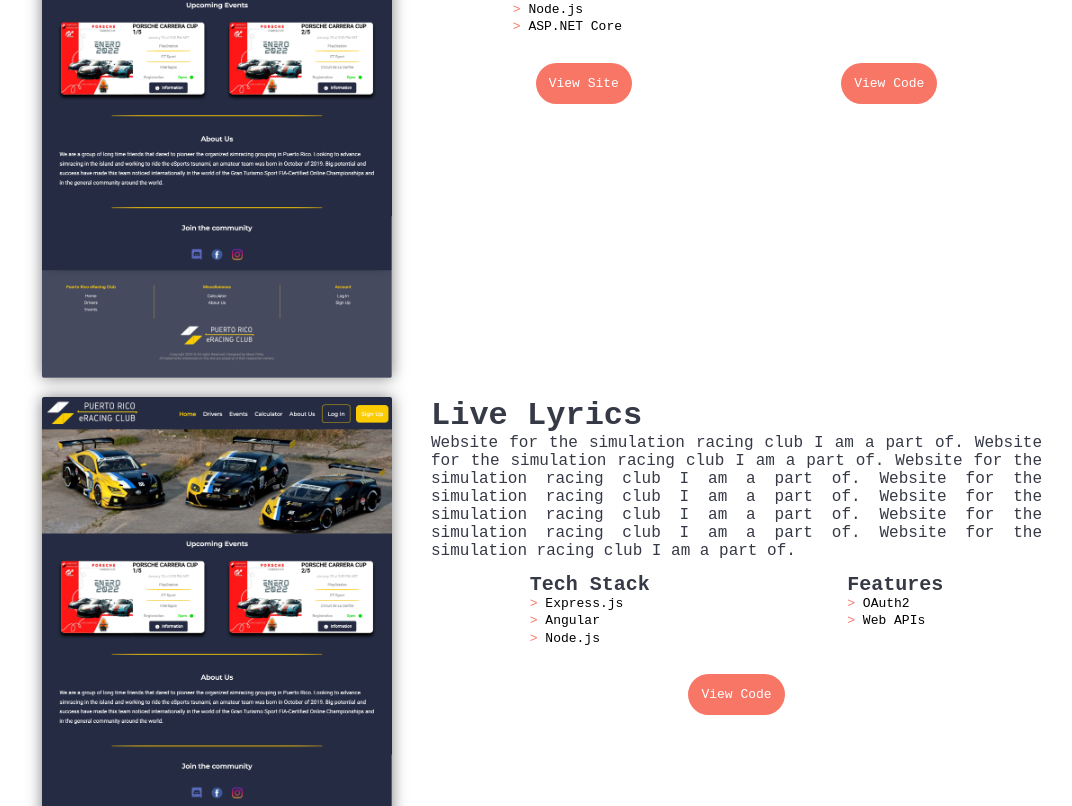
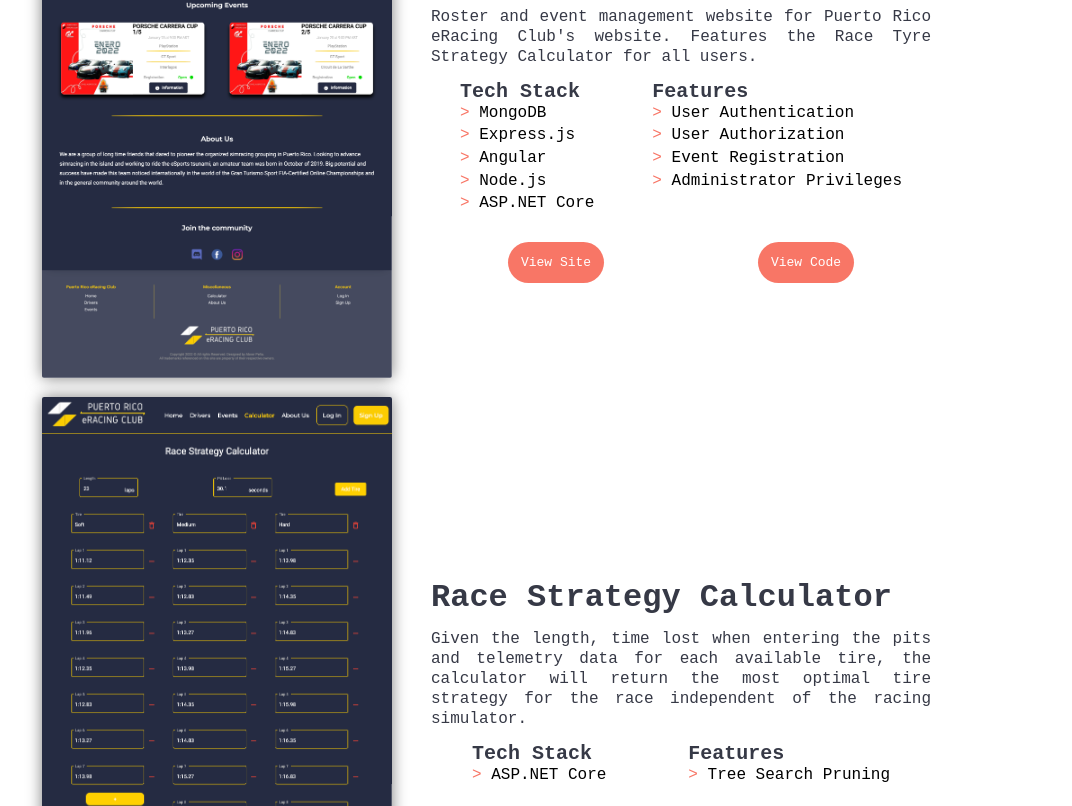
Before and after one commit to AbnerP/portfolio, a React (Create React App) app in the folder portfolio_fe/: page /projects in a window 1280 px wide. Shown: the part 394-1200 px from the top of the page, without its empty margins (98-1170 px from the left). Built offline with nearby package versions, Linux system fonts and the light colour scheme.

Commit message:
Added information for PREC and Calculator Project

```diff
--- a/portfolio_fe/src/components/Projects/ProjectCard.css
+++ b/portfolio_fe/src/components/Projects/ProjectCard.css
@@ -16,10 +16,10 @@
 }
 
 .projectCard__information{
-    width: 100%;
+    width: 50%;
     display: flex;
     flex-direction: column;
-    justify-content:flex-start;
+    justify-content:center;
     padding-left: 3rem;
 }
 .projetCard__information__titleContainer{
@@ -28,10 +28,11 @@
 
 .projectCard__information--title{
     transition: .2s ease;
+    margin-bottom: 1rem;
     font-size: 32px;
     display: inline-block;
 }
-.projectCard__information--title:hover{
+.projectCard__information--title--link:hover{
     transition: .2s ease;
     color: var(--accent-color);
 }
@@ -45,6 +46,7 @@
 .projectCard__information--description{
     width: 100%;
     text-align: justify;
+    line-height: 20px;
     font-size: 16px;
     font-weight: 100;
 }
@@ -76,6 +78,8 @@
 }
 
 .stackFeatures__item{
+    line-height: 20px;
+    font-size: 16px;
     display: inline-block;
     text-align: start;
     color: var(--text--color);
@@ -84,6 +88,8 @@
 }
 
 .stackFeatures__bullet{
+    line-height: 20px;
+    font-size: 16px;
     color: var(--accent-color);
 }
 
--- a/portfolio_fe/src/components/Projects/ProjectCard.js
+++ b/portfolio_fe/src/components/Projects/ProjectCard.js
@@ -25,6 +25,18 @@
       </a>
     );
   };
+  const linkRealSite = () => {
+    if (realLink === "") {
+      return <h2 className="projectCard__information--title">{title}</h2>;
+    }
+    return (
+      <>
+        <a href={realLink} target="_blank" rel="noreferrer">
+          <h2 className="projectCard__information--title projectCard__information--title--link">{title}</h2>
+        </a>
+      </>
+    );
+  };
 
   return (
     <div className="projectCard">
@@ -38,13 +50,7 @@
       <div className="projectCard__information">
         <div className="projectCard__information--header">
           <div className="projetCard__information__titleContainer">
-            <a
-              href={realLink}
-              target="_blank"
-              rel="noreferrer"
-            >
-              <h2 className="projectCard__information--title">{title}</h2>
-            </a>
+            {linkRealSite()}
           </div>
           <p className="projectCard__information--description">{description}</p>
           <div className="stackFeatures__container">
--- a/portfolio_fe/src/components/Projects/Projects.js
+++ b/portfolio_fe/src/components/Projects/Projects.js
@@ -11,13 +11,32 @@
   const projects = [
     {
       title: "Puerto Rico eRacing Club",
-      description: "Website for the simulation racing club I am a part of.",
+      description:
+        "Roster and event management website for Puerto Rico eRacing Club's website. Features the Race Tyre Strategy Calculator for all users.",
       realLink: "https://puertoricoeracing.com/home",
       githubLink: "https://github.com/AbnerP/PReC-website",
       stack: ["MongoDB", "Express.js", "Angular", "Node.js", "ASP.NET Core"],
       imageURL: "prec_website_ss.png",
-      features: ["User Authentication", "User Authorization"],
+      features: [
+        "User Authentication",
+        "User Authorization",
+        "Event Registration",
+        "Administrator Privileges"
+      ],
     },
+    {
+      title: "Race Strategy Calculator",
+      description:
+        "Given the length, time lost when entering the pits and telemetry data for each available tire, the calculator will return the most optimal tire strategy for the race independent of the racing simulator.",
+      realLink: "https://puertoricoeracing.com/calculator",
+      githubLink: "https://github.com/AbnerP/PReC-website/tree/main/Calculator-API",
+      stack: ["ASP.NET Core"],
+      imageURL: "prec_website__calculator_ss.png",
+      features: [
+        "Tree Search Pruning",
+      ],
+    },
+
     {
       title: "Live Lyrics",
       description:
@@ -26,7 +45,7 @@
       githubLink: "https://github.com/AbnerP/PReC-website",
       stack: ["Express.js", "Angular", "Node.js"],
       imageURL: "prec_website_ss.png",
-      features: ["OAuth2","Web APIs", ],
+      features: ["OAuth2", "Web APIs"],
     },
 
     // {
```
Also changed, not shown: portfolio_fe/src/assets/prec_website__calculator_ss.png (added).
